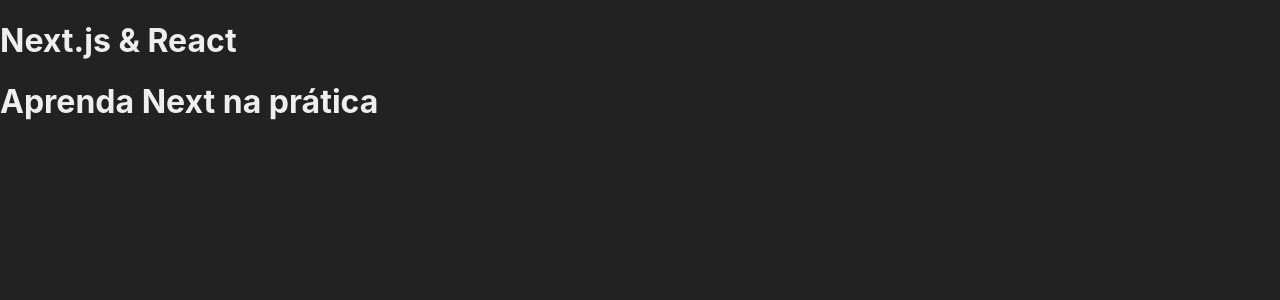
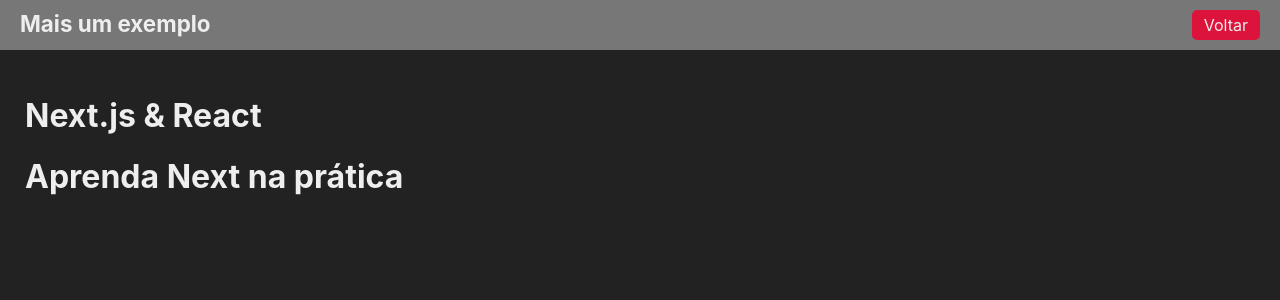
Before and after one commit to davidIsrael-rj/componentes_Next, a Next.js app: page /exemplo in a window 1280 px wide. Shown: the top 300 px of the page. Built offline with nearby package versions, Linux system fonts and the light colour scheme.

Commit message:
Componente Layout

```diff
--- /dev/null
+++ b/src/components/Layout.jsx
@@ -0,0 +1,19 @@
+import Link from "next/link";
+import styles from '@/styles/Layout.module.css'
+
+export default function Layout(props) {
+    return (
+        <div className={styles.layout}>
+
+            <div className={styles.cabecalho}>
+                <h1>{props.titulo ?? 'Mais um exemplo'}</h1>
+                <Link href="/">Voltar</Link>
+            </div>
+
+            <div className={styles.conteudo}>
+                {props.children}
+            </div>
+
+        </div>
+    )
+}
--- a/src/pages/exemplo.jsx
+++ b/src/pages/exemplo.jsx
@@ -1,10 +1,13 @@
 import Cabecalho from "@/components/Cabecalho";
+import Layout from "@/components/Layout";
 
 export default function Exemplo() {
     return (
-        <div>
-            <Cabecalho titulo="Next.js & React" />
-            <Cabecalho titulo="Aprenda Next na prática" />
-        </div>
+        <Layout>
+            <div>
+                <Cabecalho titulo="Next.js & React" />
+                <Cabecalho titulo="Aprenda Next na prática" />
+            </div>
+        </Layout>
     )
 }
--- a/src/pages/index.jsx
+++ b/src/pages/index.jsx
@@ -4,6 +4,7 @@
     return (
         <div>
             <Link href="/estiloso">Estiloso</Link>
+            <Link href="/exemplo">Exemplo</Link>
         </div>
     )
 }
--- a/src/styles/Estiloso.module.css
+++ b/src/styles/Estiloso.module.css
@@ -1,5 +1,5 @@
 .roxo{
-    height: 100vh;
+    height: 100%;
     background-color: #8e3eb0;
     color: #fff;
 }
--- /dev/null
+++ b/src/styles/Layout.module.css
@@ -0,0 +1,28 @@
+.layout {
+    height: 100vh;
+    display: flex;
+    flex-direction: column;
+}
+
+.cabecalho {
+    display: flex;
+    justify-content: space-between;
+    padding: 10px 20px;
+    background-color: #777;
+}
+
+.cabecalho h1 {
+    margin: 0;
+    font-size: 1.4rem;
+}
+
+.cabecalho a {
+    background-color: crimson;
+    padding: 5px 12px;
+    border-radius: 5px;
+}
+
+.conteudo {
+    padding: 25px;
+    height: 100%;
+}
```
Also changed, not shown: src/pages/estiloso.jsx (+9 -8 lines).
